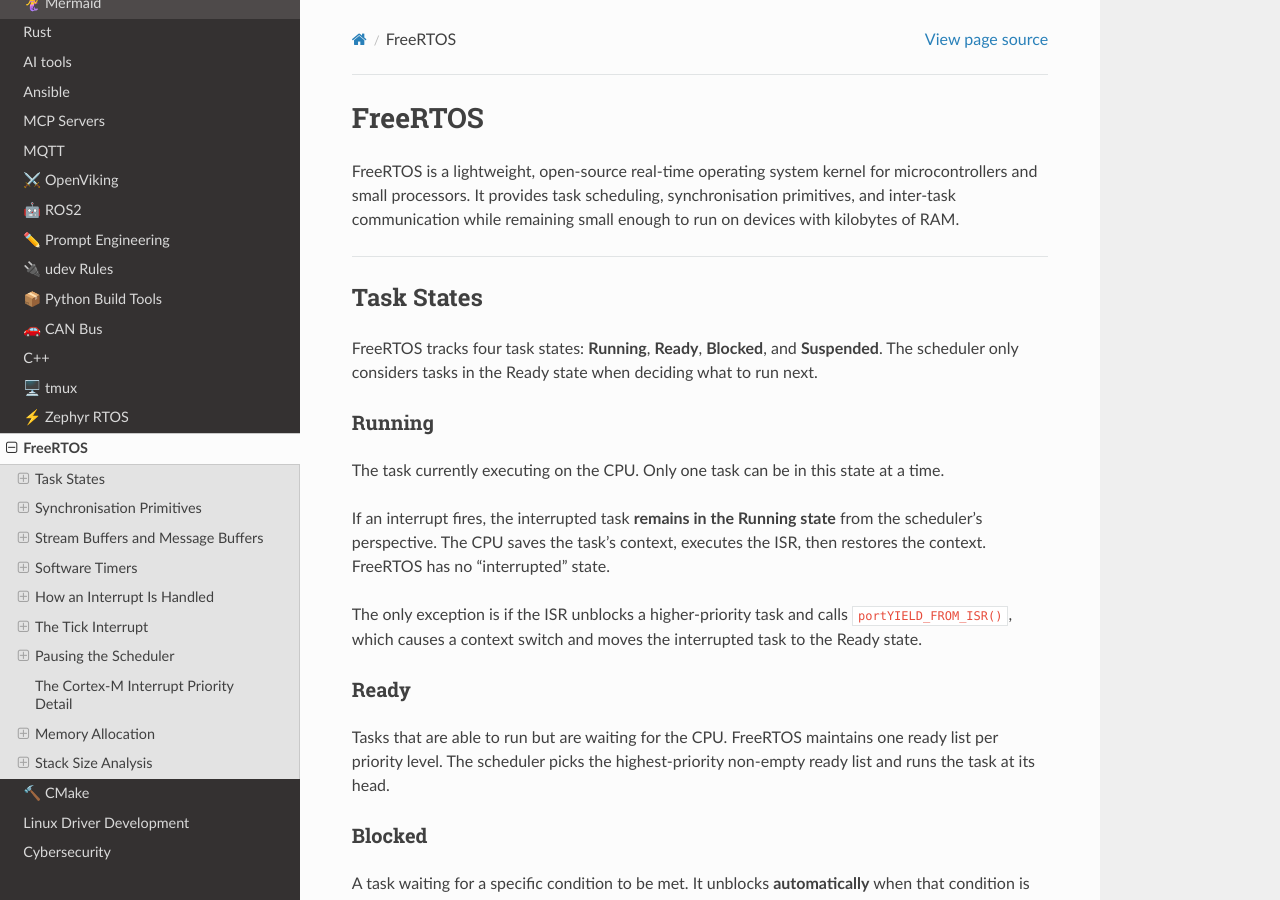
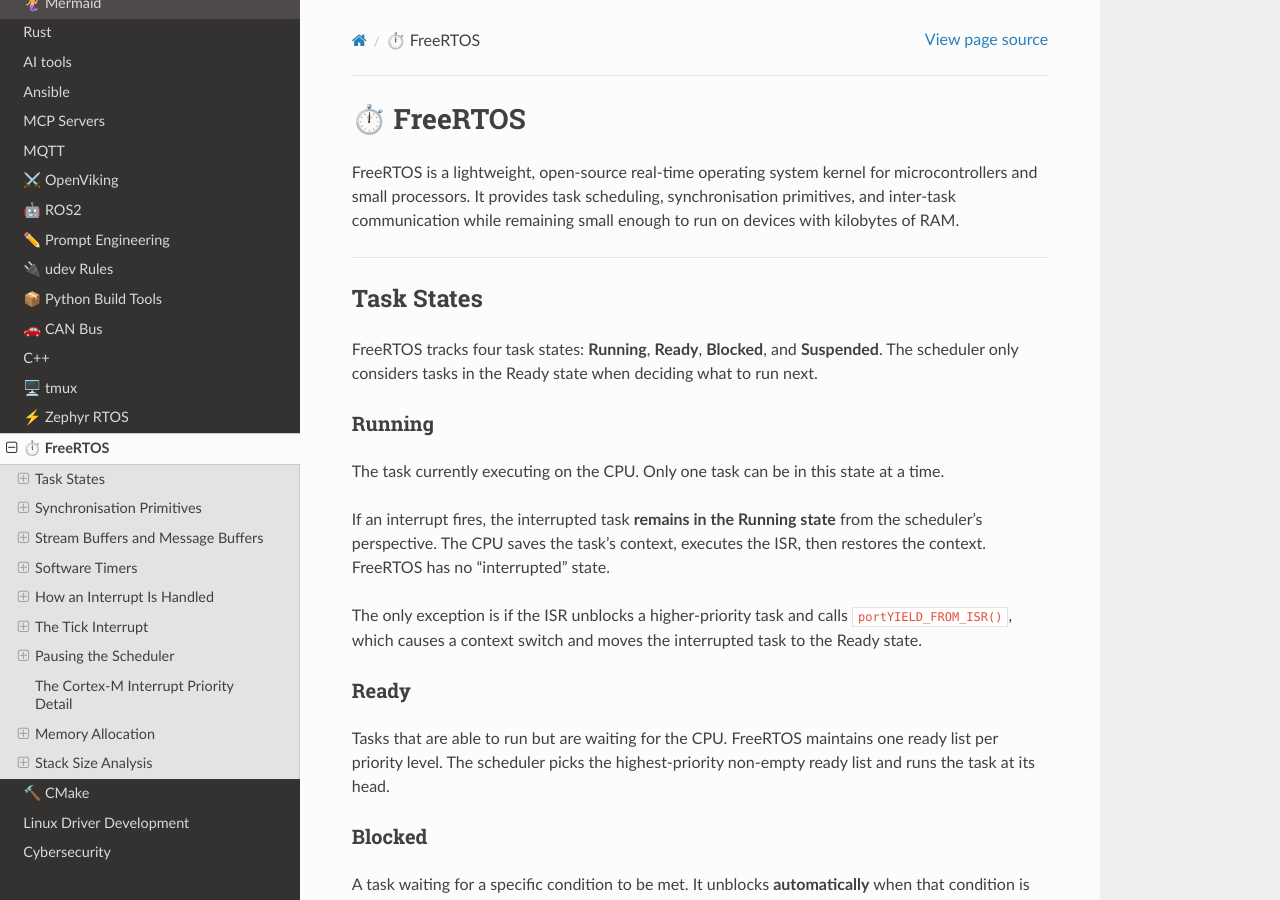
Before and after one commit to mcbottcher/my_docs, a Sphinx documentation site: the page built from docs/source/freertos.rst, in a window 1280 px wide and 900 px high. Built offline with Sphinx 7.4.7 and the Read the Docs theme 3.1.0, drawn with Linux system fonts in a browser that asks for light colours.

```diff
--- a/docs/source/freertos.rst
+++ b/docs/source/freertos.rst
@@ -1,5 +1,5 @@
-FreeRTOS
-========
+⏱️ FreeRTOS
+===========
 
 FreeRTOS is a lightweight, open-source real-time operating system kernel for microcontrollers and small processors. It provides task scheduling, synchronisation primitives, and inter-task communication while remaining small enough to run on devices with kilobytes of RAM.
 
```
